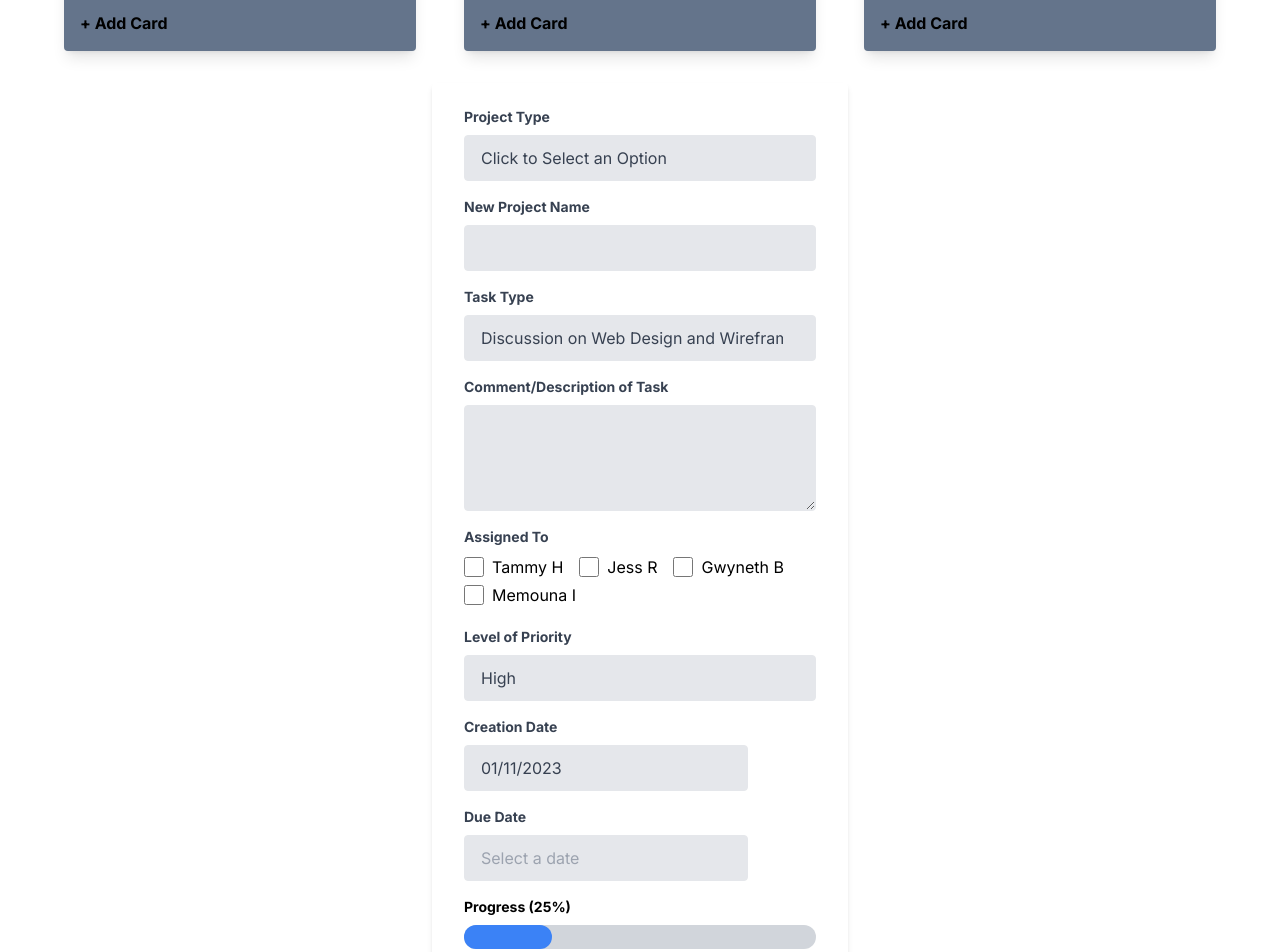
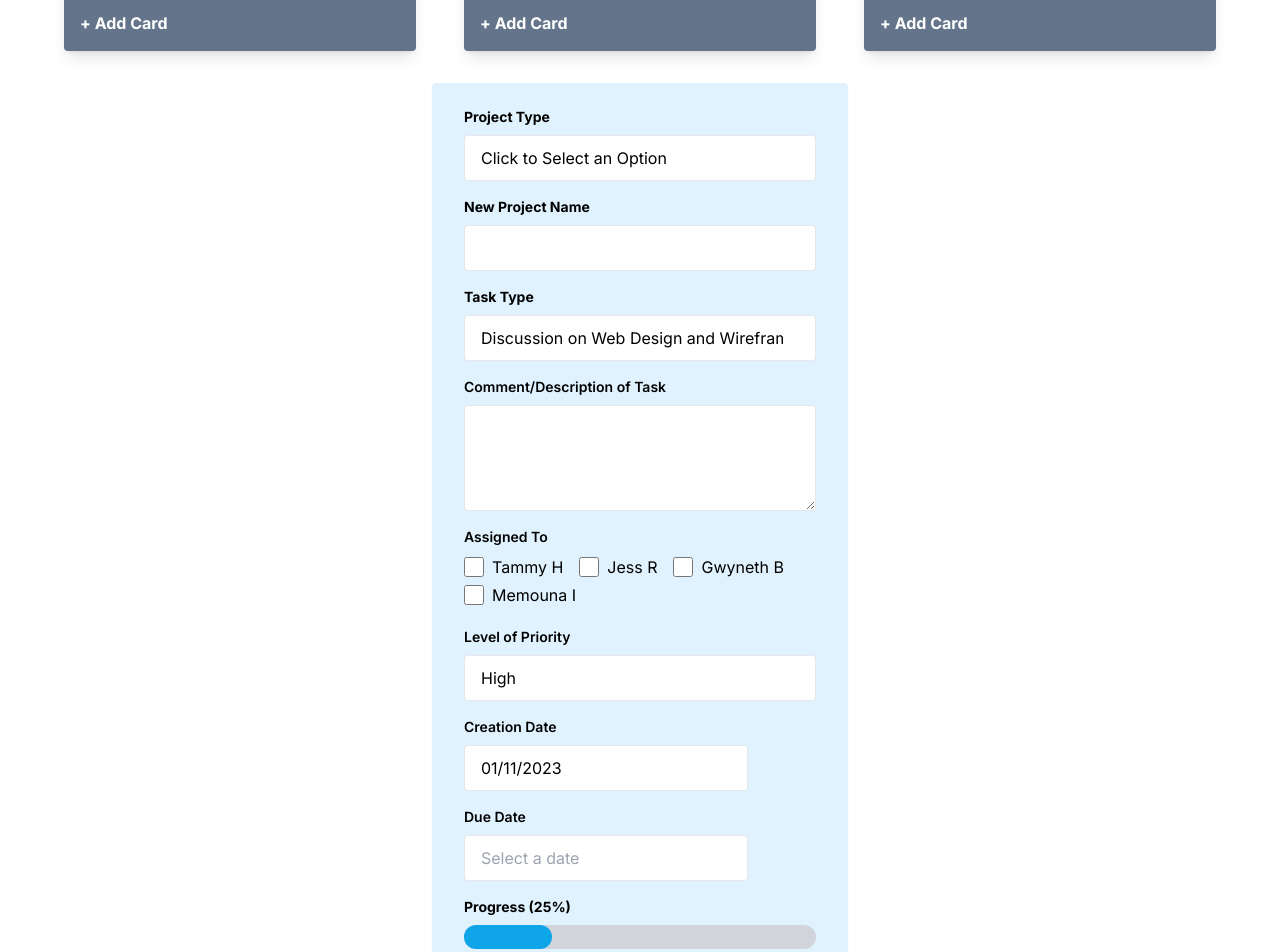
Before and after one commit to lunar-potato/tasky-app, a Next.js app: page / in a window 1280 px wide. Shown: the part 1180-2132 px from the top of the page. Built offline with nearby package versions, Linux system fonts and the light colour scheme.

Commit message:
form styles

```diff
--- a/src/app/components/AddTask.jsx
+++ b/src/app/components/AddTask.jsx
@@ -58,20 +58,20 @@ const AddTask = () => {
     };
 
     return (
-        <div className="w-full max-w-md mx-auto p-4">
+        <div className="w-full max-w-md p-4 mx-auto">
             <form
                 onSubmit={handleSubmit}
-                className="bg-white shadow-md rounded px-8 pt-6 pb-8 mb-4"
+                className="px-8 pt-6 pb-8 mb-4 rounded shadow-sm bg-sky-100"
             >
                 <div className="mb-4">
-                    <label className="block text-gray-700 text-sm font-bold mb-2">
+                    <label className="block mb-2 text-sm font-bold">
                         Project Type
                     </label>
                     <select
                         name="projectType"
                         value={formData.projectType}
                         onChange={handleChange}
-                        className="block appearance-none w-full bg-gray-200 border border-gray-200 text-gray-700 py-3 px-4 pr-8 rounded leading-tight focus:outline-none focus:bg-white focus:border-gray-500"
+                        className="block w-full px-4 py-3 pr-8 leading-tight bg-white border border-gray-200 rounded appearance-none focus:outline-none focus:border-gray-300"
                     >
                         <option value="" disabled>
                             Click to Select an Option
@@ -83,14 +83,14 @@ const AddTask = () => {
 
                 {formData.projectType === "existing" ? (
                     <div className="mb-4">
-                        <label className="block text-gray-700 text-sm font-bold mb-2">
+                        <label className="block mb-2 text-sm font-bold">
                             Project Name
                         </label>
                         <select
                             name="projectName"
                             value={formData.projectName}
                             onChange={handleChange}
-                            className="block appearance-none w-full bg-gray-200 border border-gray-200 text-gray-700 py-3 px-4 pr-8 rounded leading-tight focus:outline-none focus:bg-white focus:border-gray-500"
+                            className="block w-full px-4 py-3 pr-8 leading-tight border border-gray-200 rounded appearance-none focus:outline-none focus:border-gray-300"
                         >
                             {projectNames.map((name) => (
                                 <option key={name} value={name}>
@@ -101,7 +101,7 @@ const AddTask = () => {
                     </div>
                 ) : (
                     <div className="mb-4">
-                        <label className="block text-gray-700 text-sm font-bold mb-2">
+                        <label className="block mb-2 text-sm font-bold">
                             New Project Name
                         </label>
                         <input
@@ -109,20 +109,20 @@ const AddTask = () => {
                             name="newProjectName"
                             value={formData.newProjectName}
                             onChange={handleChange}
-                            className="block w-full bg-gray-200 border border-gray-200 text-gray-700 py-3 px-4 pr-8 rounded leading-tight focus:outline-none focus:bg-white focus:border-gray-500"
+                            className="block w-full px-4 py-3 pr-8 leading-tight border border-gray-200 rounded focus:outline-none focus:bg-white focus:border-gray-300"
                         />
                     </div>
                 )}
 
                 <div className="mb-4">
-                    <label className="block text-gray-700 text-sm font-bold mb-2">
+                    <label className="block mb-2 text-sm font-bold">
                         Task Type
                     </label>
                     <select
                         name="taskType"
                         value={formData.taskType}
                         onChange={handleChange}
-                        className="block appearance-none w-full bg-gray-200 border border-gray-200 text-gray-700 py-3 px-4 pr-8 rounded leading-tight focus:outline-none focus:bg-white focus:border-gray-500"
+                        className="block w-full px-4 py-3 pr-8 leading-tight bg-white border border-gray-200 rounded appearance-none focus:outline-none focus:border-gray-300"
                     >
                         {taskTypes.map((type) => (
                             <option key={type.id} value={type.id}>
@@ -133,7 +133,7 @@ const AddTask = () => {
                 </div>
                 {/* comment or description section */}
                 <div className="mb-4">
-                    <label className="block text-gray-700 text-sm font-bold mb-2">
+                    <label className="block mb-2 text-sm font-semibold">
                         Comment/Description of Task
                     </label>
                     <textarea
@@ -141,13 +141,13 @@ const AddTask = () => {
                         value={formData.comment}
                         onChange={handleChange}
                         rows="4"
-                        className="block appearance-none w-full bg-gray-200 border border-gray-200 text-gray-700 py-3 px-4 pr-8 rounded leading-tight focus:outline-none focus:bg-white focus:border-gray-500"
+                        className="block w-full px-4 py-3 pr-8 leading-tight border border-gray-200 rounded appearance-none focus:outline-none focus:border-gray-300"
                         maxLength="300"
                     ></textarea>
                 </div>
                 {/* Assigning task to */}
                 <div className="mb-4">
-                    <label className="block text-gray-700 text-sm font-bold mb-2">
+                    <label className="block mb-2 text-sm font-semibold">
                         Assigned To
                     </label>
                     {teamMembers.map((member) => (
@@ -158,7 +158,7 @@ const AddTask = () => {
                                 value={member.id}
                                 checked={formData.assignedTo.includes(member.id)}
                                 onChange={handleChange}
-                                className="form-checkbox text-indigo-600 h-5 w-5"
+                                className="w-5 h-5 text-white accent-sky-500 form-checkbox"
                             />
                             <span className="ml-2">{member.name}</span>
                         </label>
@@ -166,14 +166,14 @@ const AddTask = () => {
                 </div>
                 {/* Task urgency */}
                 <div className="mb-4">
-                    <label className="block text-gray-700 text-sm font-bold mb-2">
+                    <label className="block mb-2 text-sm font-semibold">
                         Level of Priority
                     </label>
                     <select
                         name="taskUrgency"
                         value={formData.taskUrgency}
                         onChange={handleChange}
-                        className="block appearance-none w-full bg-gray-200 border border-gray-200 text-gray-700 py-3 px-4 pr-8 rounded leading-tight focus:outline-none focus:bg-white focus:border-gray-500"
+                        className="block w-full px-4 py-3 pr-8 leading-tight bg-white border border-gray-200 rounded appearance-none focus:outline-none focus:border-gray-300"
                     >
                         {urgencyLevels.map((level) => (
                             <option key={level.id} value={level.id}>
@@ -185,7 +185,7 @@ const AddTask = () => {
                 </div>
                 {/* Date option - default creation date */}
                 <div className="mb-4">
-                    <label className="block text-gray-700 text-sm font-bold mb-2">
+                    <label className="block mb-2 text-sm font-semibold">
                         Creation Date
                     </label>
                     <DatePicker
@@ -195,12 +195,12 @@ const AddTask = () => {
                         }
                         dateFormat="dd/MM/yyyy"
                         disabled
-                        className="block w-full bg-gray-200 border border-gray-200 text-gray-700 py-3 px-4 pr-8 rounded leading-tight focus:outline-none focus:bg-white focus:border-gray-500"
+                        className="block w-full px-4 py-3 pr-8 leading-tight bg-white border border-gray-200 rounded focus:outline-none focus:border-gray-300"
                     />
                 </div>
                 {/* Due date of task - using date picker */}
                 <div className="mb-4">
-                    <label className="block text-gray-700 text-sm font-bold mb-2">
+                    <label className="block mb-2 text-sm font-semibold">
                         Due Date
                     </label>
                     <DatePicker
@@ -209,25 +209,25 @@ const AddTask = () => {
                         dateFormat="dd/MM/yyyy"
                         isClearable
                         placeholderText="Select a date"
-                        className="block w-full bg-gray-200 border border-gray-200 text-gray-700 py-3 px-4 pr-8 rounded leading-tight focus:outline-none focus:bg-white focus:border-gray-500"
+                        className="block w-full px-4 py-3 pr-8 leading-tight border border-gray-200 rounded focus:outline-none focus:border-gray-300"
                     />
                 </div>
                 {/* progress bar depending on the 4 options */}
                 <div className="mb-4">
-                    <div className="text-sm font-bold mb-2">
+                    <div className="mb-2 text-sm font-bold">
                         Progress ({formData.taskType * 25}%)
                     </div>
-                    <div className="bg-gray-300 h-6 rounded-full">
+                    <div className="h-6 bg-gray-300 rounded-full">
                         <div
                             style={{ width: `${formData.taskType * 25}%` }}
-                            className="bg-blue-500 h-full rounded-full"
+                            className="h-full rounded-full bg-sky-500"
                         ></div>
                     </div>
                 </div>
                 {/* submit button */}
                 <button
                     type="submit"
-                    className="bg-blue-500 hover:bg-blue-700 text-white font-bold py-2 px-4 rounded focus:outline-none focus:shadow-outline"
+                    className="px-4 py-2 font-bold text-white bg-teal-500 rounded hover:bg-teal-400 focus:outline-none focus:shadow-outline"
                 >
                     Add Task
                 </button>
--- a/src/app/components/TaskContainer.jsx
+++ b/src/app/components/TaskContainer.jsx
@@ -20,7 +20,7 @@ const TaskContainer = ({ title }) => {
         <TaskCard tasks={taskData} />
       </div>
       <div>
-        <button className="flex items-start font-bold hover:text-white">+ Add Card</button>
+        <button className="flex items-start font-bold text-white hover:text-teal-100">+ Add Card</button>
       </div>
     </div>
   );
```
